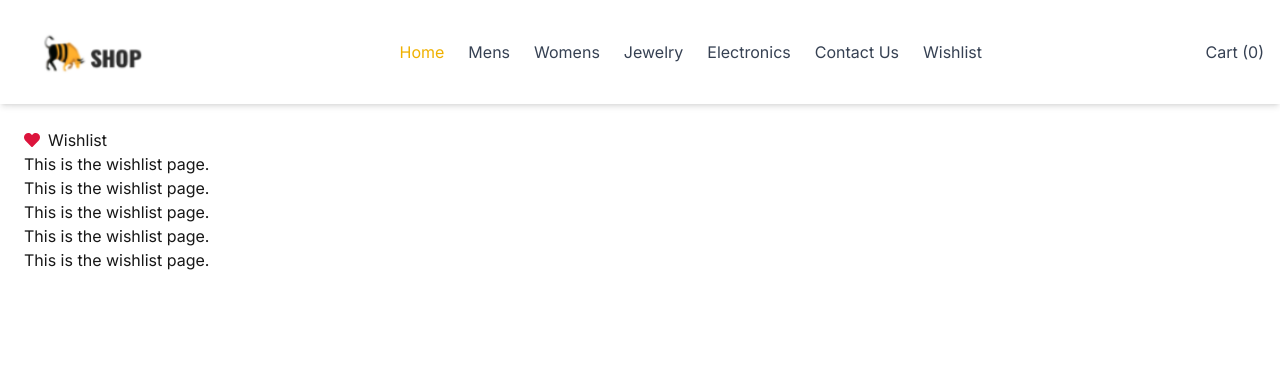
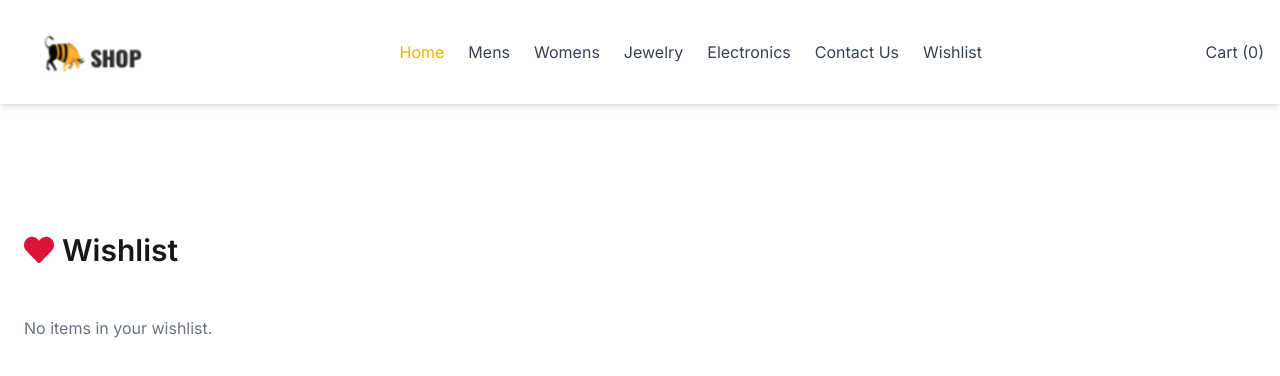
Before and after one commit to Yehudit-code/GKI_Yehudit_Goldfield, a Next.js app: page /wishlist in a window 1280 px wide. Shown: the top 376 px of the page. Built offline with nearby package versions, Linux system fonts and the light colour scheme.

Commit message:
Completes wishlist

```diff
--- a/src/app/category/[name]/page.tsx
+++ b/src/app/category/[name]/page.tsx
@@ -11,7 +11,7 @@ export default async function CategoryPage({ params }: CategoryPageProps) {
 
   return (
     <main className="p-6  pt-35">
-      <h1 className="text-2xl font-bold mb-6 capitalize">{name}</h1>
+      <h1 className="text-2xl font-bold mb-6 capitalize">{decodeURIComponent(name)}</h1>
       <div className="grid grid-cols-1 sm:grid-cols-2 md:grid-cols-3 lg:grid-cols-4 gap-6">
         {products.map((p) => (
           <ProductCard key={p.id} product={p} />
--- a/src/app/page.tsx
+++ b/src/app/page.tsx
@@ -1,14 +1,18 @@
+// app/page.tsx (או HomePage.tsx)
 import { getAllProducts, Product } from "@/utils/api";
 import ProductCard from "@/components/ProductCard";
+import Image from "next/image";
 
 export default async function HomePage() {
   const products: Product[] = await getAllProducts();
 
   return (
-    <main className="grid grid-cols-1 sm:grid-cols-2 md:grid-cols-3 lg:grid-cols-4 gap-6 p-6 min-h-[calc(100vh-13vh)]">
-      {products.map((p) => (
-        <ProductCard key={p.id} product={p} />
-      ))}
+    <main className="min-h-[calc(100vh-13vh)] p-6">
+      <div className="grid grid-cols-1 sm:grid-cols-2 md:grid-cols-3 lg:grid-cols-4 gap-6">
+        {products.map((p) => (
+          <ProductCard key={p.id} product={p} />
+        ))}
+      </div>
     </main>
   );
 }
--- a/src/app/wishlist/page.tsx
+++ b/src/app/wishlist/page.tsx
@@ -1,22 +1,47 @@
 "use client";
-import React from "react";
+import { useCartStore } from "@/store/cartStore";
 import { FaHeart } from "react-icons/fa";
+import ProductCard from "@/components/ProductCard";
 
 export default function WishlistPage() {
+  const favorites = useCartStore((state) => state.favorites);
+  const removeFromFavorites = useCartStore((state) => state.removeFromFavorites);
+
   return (
-    <>
-       <> {console.log("Rendering Wishlist Page")}</>
-      <main style={{ padding: 24 }}>
-      <h1 style={{ display: "flex", alignItems: "center", gap: 8 }}>
+    <main className="p-6 grid grid-cols-1 sm:grid-cols-2 md:grid-cols-3 lg:grid-cols-4 gap-6 mt-[13vh]">
+      <h1 className="col-span-full text-3xl font-bold flex items-center gap-2 mb-6">
         <FaHeart color="crimson" />
         Wishlist
       </h1>
-      <p>This is the wishlist page. </p>
-      <p>This is the wishlist page. </p>
-      <p>This is the wishlist page. </p>
-      <p>This is the wishlist page. </p>
-      <p>This is the wishlist page. </p>
+
+      {favorites.length === 0 ? (
+        <p className="col-span-full text-gray-500">No items in your wishlist.</p>
+      ) : (
+        favorites.map((product) => (
+          <div key={product.id} className="relative border rounded-xl p-4 shadow hover:shadow-lg transition">
+            <img
+              src={product.image}
+              alt={product.title}
+              className="w-full h-48 object-contain mb-4"
+            />
+            <h2 className="font-semibold line-clamp-1">{product.title}</h2>
+            <p className="text-sm font-semibold mb-2">
+              {product.category.charAt(0).toUpperCase() + product.category.slice(1)}
+            </p>
+            <p className="text-gray-600 mb-2">${product.price}</p>
+
+            {/* כפתור הסרה מהמועדפים */}
+            <button
+              onClick={() => removeFromFavorites(product.id)}
+              className="absolute top-2 right-2 text-xl text-red-500 hover:text-red-600 transition"
+            >
+              <FaHeart />
+            </button>
+
+            {/* <ProductCard product={product} /> */}
+          </div>
+        ))
+      )}
     </main>
-  </>
- );
+  );
 }
--- /dev/null
+++ b/src/components/HomePage.tsx
@@ -0,0 +1,18 @@
+"use client";
+
+import Image from "next/image";
+
+export default function HeroImage() {
+  return (
+    <div className="w-full relative h-[60vh] md:h-[80vh] lg:h-[90vh]">
+      <Image
+        src="/images/Homepage.jpg"
+        alt="Jerusalem view"
+        fill
+        style={{ objectFit: "cover" }}
+        className="rounded-b-3xl shadow-lg"
+        priority
+      />
+    </div>
+  );
+}
--- a/src/components/ProductCard.tsx
+++ b/src/components/ProductCard.tsx
@@ -1,9 +1,68 @@
+// "use client";
+// import Link from "next/link";
+// import { Product } from "@/utils/api";
+// import { useCartStore } from "@/store/cartStore"; // ✅ חיבור לזוסטנד
+// import { FaHeart, FaRegHeart } from "react-icons/fa";
+// import { useState } from "react";
+
+// interface ProductCardProps {
+//   product: Product;
+// }
+
+// export default function ProductCard({ product }: ProductCardProps) {
+//   const addToCart = useCartStore((state) => state.addToCart);
+//   const [isFav, setIsFav] = useState(false);
+
+//   const handleAddToCart = () => {
+//     addToCart(product);
+//   };
+
+//   return (
+//     <div className="border rounded-xl p-4 shadow hover:shadow-lg transition">
+//       <img
+//         src={product.image}
+//         alt={product.title}
+//         className="w-full h-48 object-contain mb-4"
+//       />
+//       <h2 className="font-semibold line-clamp-1">{product.title}</h2>
+//       <p className="text-sm font-semibold mb-6">
+//         {product.category.charAt(0).toUpperCase() + product.category.slice(1)}
+//       </p>
+//       <p className="text-gray-600">${product.price}</p>
+
+//       <Link
+//         href={`/products/${product.id}`}
+//         className="text-blue-600 text-sm font-medium"
+//       >
+//         View Details →
+//       </Link>
+
+//       <br />
+//       <button
+//         onClick={handleAddToCart}
+//         className="bg-yellow-600 text-white px-4 py-2 rounded-lg hover:bg-yellow-700 mt-2"
+//       >
+//         Add to Cart
+//       </button>
+//       <button
+//       onClick={() => setIsFav(!isFav)}
+//       className="text-xl transition-colors duration-300 pd-2 ml-4"
+//     >
+//       {isFav ? (
+//         <FaHeart className="text-red-500" />
+//       ) : (
+//         <FaRegHeart className="text-gray-400 hover:text-yellow-400" />
+//       )}
+//     </button>
+//     </div>
+//   );
+// }
+
 "use client";
 import Link from "next/link";
 import { Product } from "@/utils/api";
 import { useCartStore } from "@/store/cartStore"; // ✅ חיבור לזוסטנד
 import { FaHeart, FaRegHeart } from "react-icons/fa";
-import { useState } from "react";
 
 interface ProductCardProps {
   product: Product;
@@ -11,14 +70,26 @@ interface ProductCardProps {
 
 export default function ProductCard({ product }: ProductCardProps) {
   const addToCart = useCartStore((state) => state.addToCart);
-  const [isFav, setIsFav] = useState(false);
+
+  // ✅ משתנים ופונקציות למועדפים
+  const favorites = useCartStore((state) => state.favorites);
+  const addToFavorites = useCartStore((state) => state.addToFavorites);
+  const removeFromFavorites = useCartStore((state) => state.removeFromFavorites);
+
+  // ✅ בדיקה אם המוצר כבר במועדפים
+  const isFav = favorites.some((p) => p.id === product.id);
 
   const handleAddToCart = () => {
-    addToCart(product); // ✅ מוסיף את המוצר לעגלה
+    addToCart(product);
+  };
+
+  const handleFav = () => {
+    if (isFav) removeFromFavorites(product.id);
+    else addToFavorites(product);
   };
 
   return (
-    <div className="border rounded-xl p-4 shadow hover:shadow-lg transition">
+    <div className="border rounded-xl p-4 shadow hover:shadow-lg transition relative">
       <img
         src={product.image}
         alt={product.title}
@@ -37,16 +108,18 @@ export default function ProductCard({ product }: ProductCardProps) {
         View Details →
       </Link>
 
-      <br />
+      <div className="flex items-center mt-2 gap-2">
         <button
           onClick={handleAddToCart}
-        className="bg-yellow-600 text-white px-4 py-2 rounded-lg hover:bg-yellow-700 mt-2"
+          className="bg-yellow-600 text-white px-4 py-2 rounded-lg hover:bg-yellow-700"
         >
           Add to Cart
         </button>
+
+        {/* ✅ כפתור מועדפים */}
         <button
-      onClick={() => setIsFav(!isFav)}
-      className="text-xl transition-colors duration-300 pd-2 ml-4"
+          onClick={handleFav}
+          className="text-xl transition-colors duration-300"
         >
           {isFav ? (
             <FaHeart className="text-red-500" />
@@ -55,5 +128,6 @@ export default function ProductCard({ product }: ProductCardProps) {
           )}
         </button>
       </div>
+    </div>
   );
 }
--- a/src/store/cartStore.ts
+++ b/src/store/cartStore.ts
@@ -7,12 +7,17 @@ export interface CartProduct extends Product {
 
 interface CartState {
   cart: CartProduct[];
+  favorites: Product[]; // ✅ רשימת מועדפים
   addToCart: (product: Product, quantity?: number) => void;
   removeFromCart: (id: number) => void;
   updateQuantity: (id: number, quantity: number) => void;
   clearCart: () => void;
   getTotalItems: () => number;
   getTotalPrice: () => number;
+
+  // ✅ פונקציות מועדפים
+  addToFavorites: (product: Product) => void;
+  removeFromFavorites: (id: number) => void;
 }
 
 const getCartFromStorage = (): CartProduct[] => {
@@ -23,9 +28,18 @@ const getCartFromStorage = (): CartProduct[] => {
   return [];
 };
 
-// ✅ יצירת ה-Store עם פונקציות חישוב
+const getFavoritesFromStorage = (): Product[] => {
+  if (typeof window !== "undefined") {
+    const stored = localStorage.getItem("favorites");
+    if (stored) return JSON.parse(stored);
+  }
+  return [];
+};
+
+// ✅ יצירת ה-Store עם פונקציות חישוב ומועדפים
 export const useCartStore = create<CartState>((set, get) => ({
   cart: getCartFromStorage(),
+  favorites: getFavoritesFromStorage(),
 
   addToCart: (product, quantity = 1) => {
     const cart = get().cart;
@@ -69,4 +83,20 @@ export const useCartStore = create<CartState>((set, get) => ({
 
   getTotalPrice: () =>
     get().cart.reduce((sum, item) => sum + item.price * item.quantity, 0),
+
+  // =====================
+  // ✅ פונקציות מועדפים
+  addToFavorites: (product) => {
+    const favorites = get().favorites;
+    const exists = favorites.some((p) => p.id === product.id);
+    const newFavorites = exists ? favorites : [...favorites, product];
+    localStorage.setItem("favorites", JSON.stringify(newFavorites));
+    set({ favorites: newFavorites });
+  },
+
+  removeFromFavorites: (id) => {
+    const newFavorites = get().favorites.filter((p) => p.id !== id);
+    localStorage.setItem("favorites", JSON.stringify(newFavorites));
+    set({ favorites: newFavorites });
+  },
 }));
```
Lines whose indentation alone changed are shown as unchanged.
